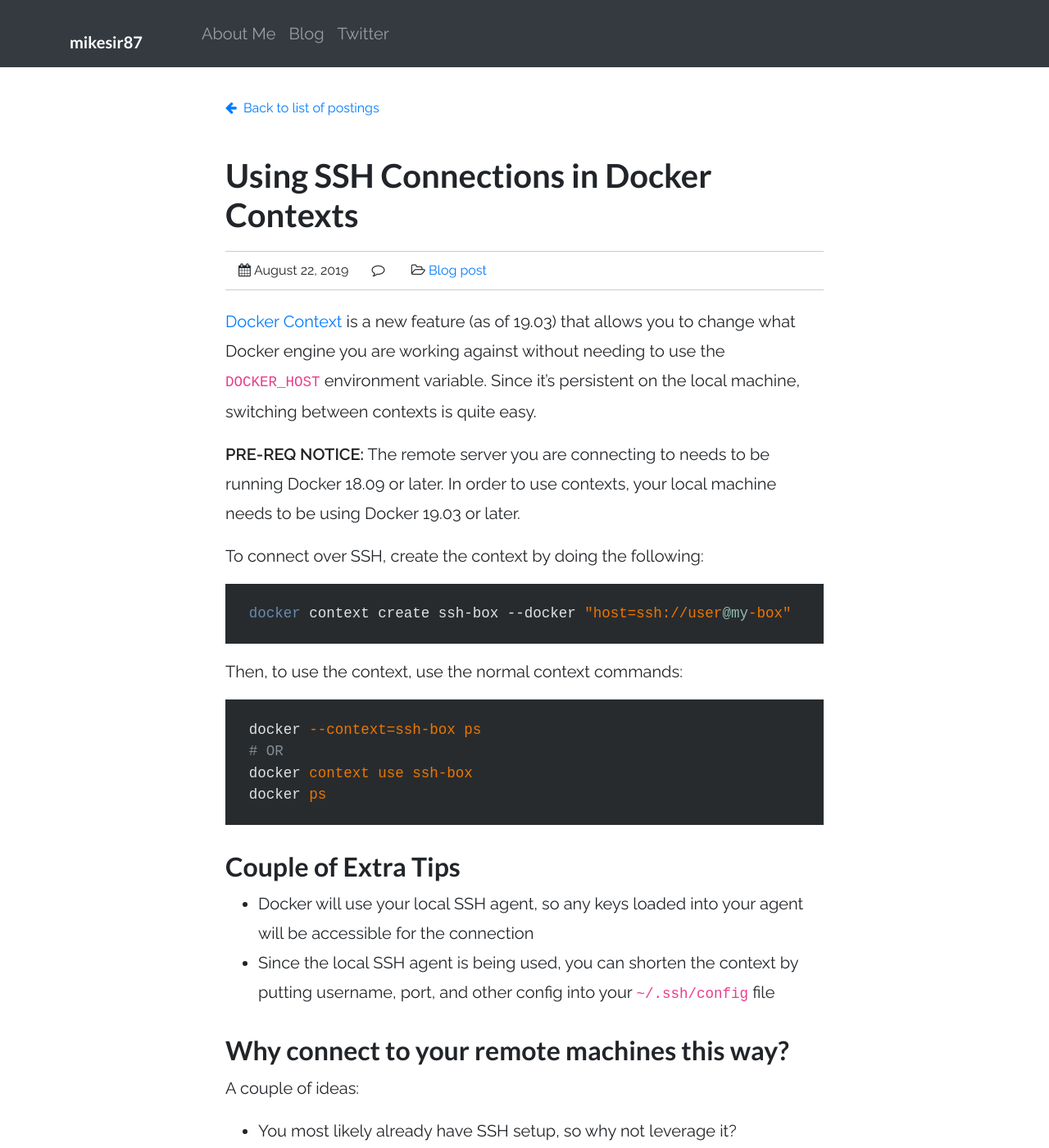
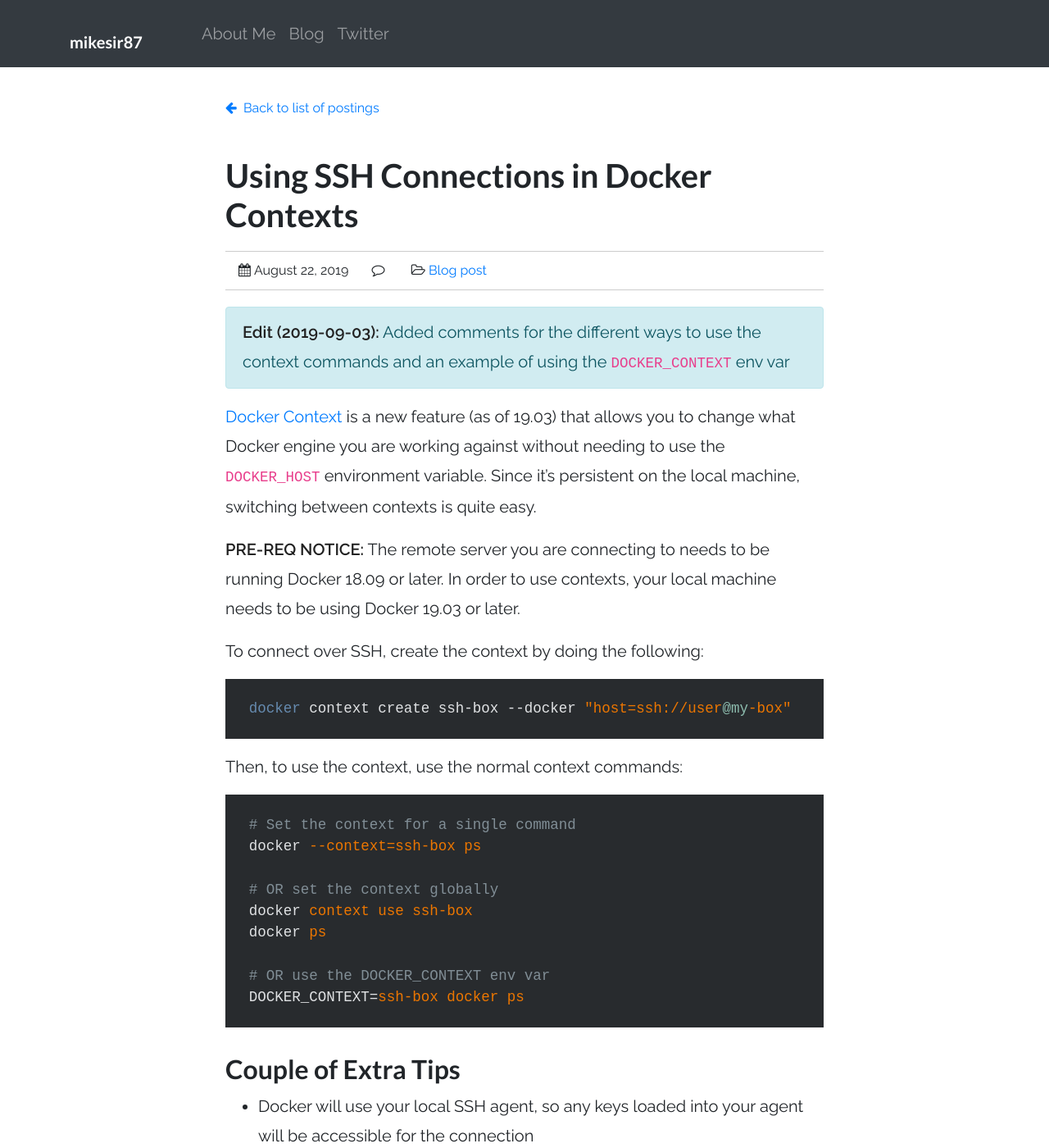
Before and after one commit to mikesir87/blog.mikesir87.io, a Jekyll site: the page built from _posts/2019-08-22-using-ssh-connections-in-docker-contexts.md, in a window 1280 px wide and 1400 px high. Shown: the whole window at 82% size. Built offline with Jekyll 4.4.1, drawn with Linux system fonts in a browser that asks for light colours; nearby versions of some CDN libraries; comment, search, counter and statistics services are not loaded; a style sheet for code colours, icons or effects is not loaded.

Commit message:
Add DOCKER_CONTEXT env var usage to ssh connection post

````diff
--- a/_posts/2019-08-22-using-ssh-connections-in-docker-contexts.md
+++ b/_posts/2019-08-22-using-ssh-connections-in-docker-contexts.md
@@ -9,6 +9,10 @@ image: /images/2019-08-docker-context-ssh.jpg
 uuid: e1d340f5-0ccd-4b0c-b7e9-e8d39a0f0cfb
 
 ---
+
+<div class="alert alert-info" markdown="1">
+**Edit (2019-09-03):** Added comments for the different ways to use the context commands and an example of using the `DOCKER_CONTEXT` env var
+</div>
 
 [Docker Context](https://docs.docker.com/engine/reference/commandline/context/) is a new feature (as of 19.03) that allows you to change what Docker engine you are working against without needing to use the `DOCKER_HOST` environment variable. Since it's persistent on the local machine, switching between contexts is quite easy.
 
@@ -23,10 +27,15 @@ docker context create ssh-box --docker "host=ssh://user@my-box"
 Then, to use the context, use the normal context commands:
 
 ```bash
+# Set the context for a single command
 docker --context=ssh-box ps
-# OR
+
+# OR set the context globally
 docker context use ssh-box
 docker ps
+
+# OR use the DOCKER_CONTEXT env var
+DOCKER_CONTEXT=ssh-box docker ps
 ```
 
 ## Couple of Extra Tips
````
